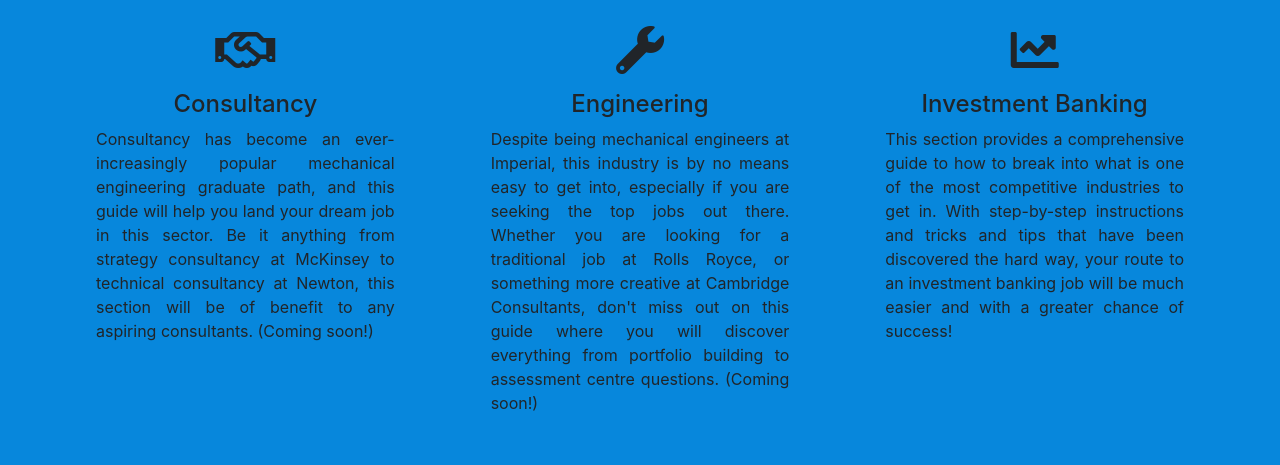
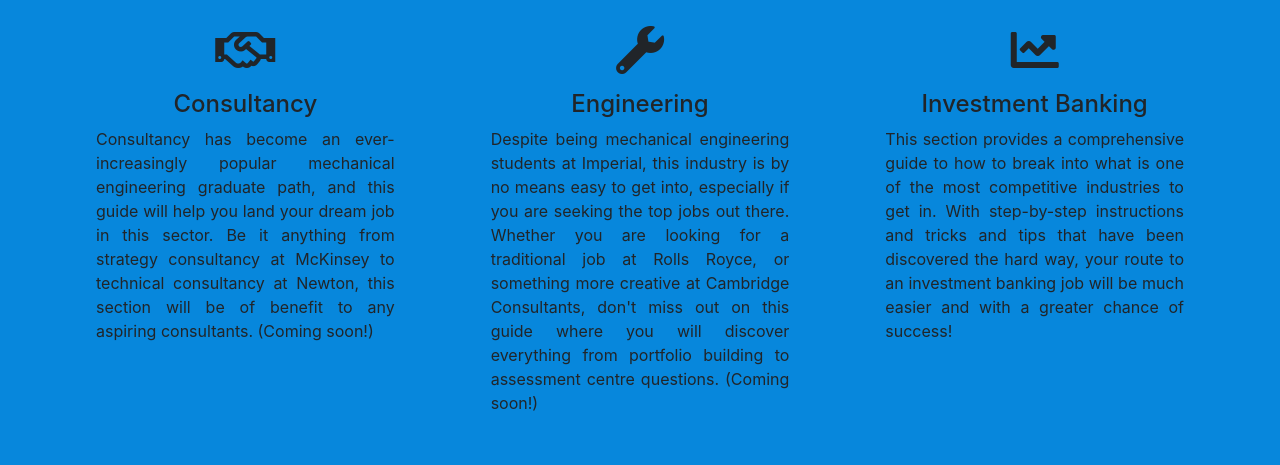
Before and after one commit to ad4915/MechAid_v5, a plain HTML site: page index.html in a window 1280 px wide. Shown: the part 2660-3125 px from the top of the page. Drawn offline with nearby package versions, Linux system fonts and the light colour scheme.

Commit message:
Add files via upload

```diff
--- a/index.html
+++ b/index.html
@@ -283,7 +283,7 @@ students often lose touch with their ‘parents’ or may be allocated unsupport
     <div class="col-sm-4 px-5">
       <i class="fas fa-wrench fa-3x pb-3"></i>
       <h4>Engineering</h4>
-      <p id="wwo">Despite being mechanical engineers at Imperial, this industry is by no means easy to get into, especially if you are seeking the top jobs out there. Whether you are looking for a traditional job at Rolls Royce, or something more creative at Cambridge Consultants, don't miss out on this guide where you will discover everything from portfolio building to assessment centre questions. (Coming soon!)</p>
+      <p id="wwo">Despite being mechanical engineering students at Imperial, this industry is by no means easy to get into, especially if you are seeking the top jobs out there. Whether you are looking for a traditional job at Rolls Royce, or something more creative at Cambridge Consultants, don't miss out on this guide where you will discover everything from portfolio building to assessment centre questions. (Coming soon!)</p>
     </div>
 
     <div class="col-sm-4 px-5">
```
